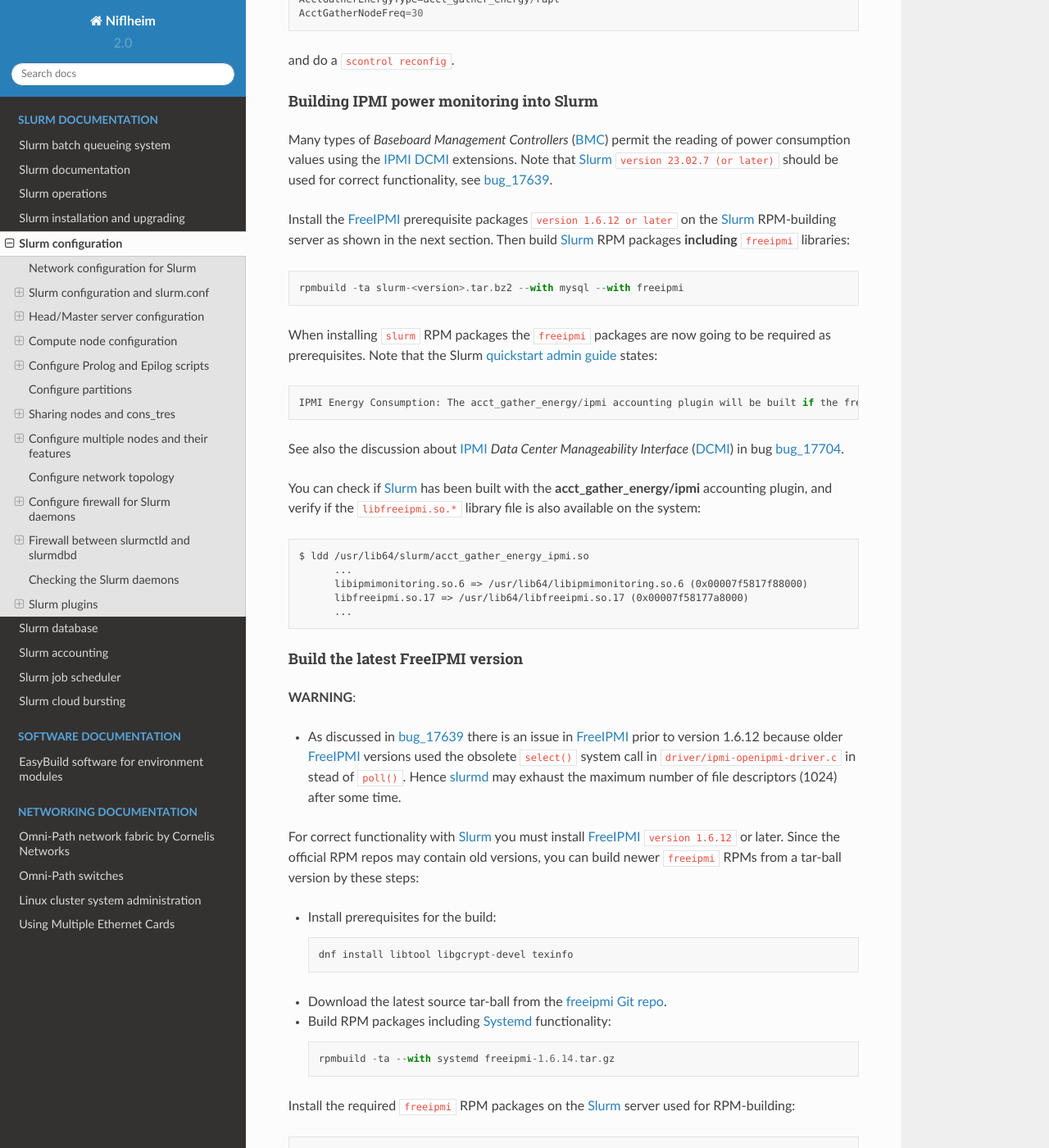
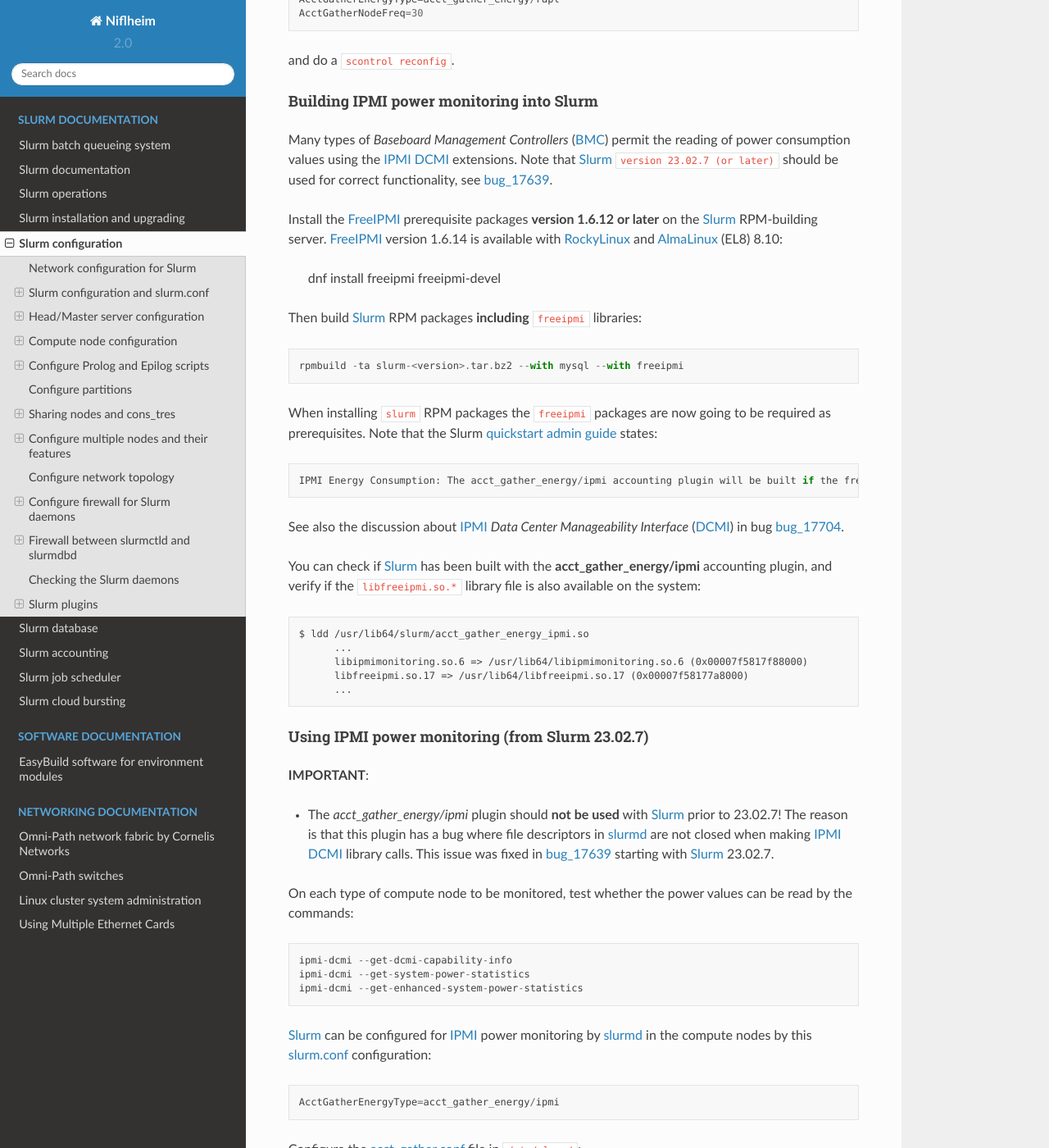
Before and after one commit to OleHolmNielsen/Niflheim_system, a Sphinx documentation site: the page built from docs/Slurm_configuration.rst, in a window 1280 px wide and 1400 px high, scrolled down 17673 px. Shown: the whole window at 82% size. Built offline with Sphinx 7.4.7 and the Read the Docs theme 2.0.0, drawn with Linux system fonts in a browser that asks for light colours; some of the changed text lies outside the part shown.

Commit message:
Removed section about building freeipmi RPMs

```diff
--- a/docs/Slurm_configuration.rst
+++ b/docs/Slurm_configuration.rst
@@ -718,7 +718,11 @@
 Many types of *Baseboard Management Controllers* (BMC_) permit the reading of power consumption values using the IPMI_ DCMI_ extensions.
 Note that Slurm_ ``version 23.02.7 (or later)`` should be used for correct functionality, see bug_17639_.
 
-Install the FreeIPMI_ prerequisite packages ``version 1.6.12 or later`` on the Slurm_ RPM-building server as shown in the next section.
+Install the FreeIPMI_ prerequisite packages **version 1.6.12 or later** on the Slurm_ RPM-building server.
+FreeIPMI_ version 1.6.14 is available with RockyLinux_ and AlmaLinux_ (EL8) 8.10:
+
+  dnf install freeipmi freeipmi-devel
+
 Then build Slurm_ RPM packages **including** ``freeipmi`` libraries::
 
   rpmbuild -ta slurm-<version>.tar.bz2 --with mysql --with freeipmi
@@ -739,44 +743,12 @@
         libfreeipmi.so.17 => /usr/lib64/libfreeipmi.so.17 (0x00007f58177a8000)
         ...
 
+.. _bug_17639: https://bugs.schedmd.com/show_bug.cgi?id=17639
+.. _bug_17704: https://bugs.schedmd.com/show_bug.cgi?id=17704
+.. _RockyLinux: https://www.rockylinux.org
+.. _AlmaLinux: https://www.almalinux.org
 .. _BMC: https://www.techopedia.com/definition/15941/baseboard-management-controller-bmc
 .. _IPMI: https://en.wikipedia.org/wiki/Intelligent_Platform_Management_Interface
-.. _bug_17704: https://bugs.schedmd.com/show_bug.cgi?id=17704
-
-Build the latest FreeIPMI version
-.......................................
-
-**WARNING**:
-
-* As discussed in bug_17639_ there is an issue in FreeIPMI_ prior to version 1.6.12
-  because older FreeIPMI_ versions used the obsolete ``select()`` system call in ``driver/ipmi-openipmi-driver.c`` in stead of ``poll()``.
-  Hence slurmd_ may exhaust the maximum number of file descriptors (1024) after some time.
-
-.. _bug_17639: https://bugs.schedmd.com/show_bug.cgi?id=17639
-
-For correct functionality with Slurm_ you must install FreeIPMI_ ``version 1.6.12`` or later.
-Since the official RPM repos may contain old versions,
-you can build newer ``freeipmi`` RPMs from a tar-ball version by these steps:
-
-* Install prerequisites for the build::
-
-    dnf install libtool libgcrypt-devel texinfo
-
-* Download the latest source tar-ball from the `freeipmi Git repo <https://git.savannah.gnu.org/cgit/freeipmi.git/>`_.
-
-* Build RPM packages including Systemd_ functionality::
-
-    rpmbuild -ta --with systemd freeipmi-1.6.14.tar.gz
-
-Install the required ``freeipmi`` RPM packages on the Slurm_ server used for RPM-building::
-
-  dnf install freeipmi-1.6.14*rpm freeipmi-devel-1.6.14*rpm
-
-Install also on all compute nodes::
-
-  dnf install freeipmi-1.6.14*rpm
-
-.. _Systemd: https://en.wikipedia.org/wiki/Systemd
 
 Using IPMI power monitoring (from Slurm 23.02.7)
 ................................................
@@ -1064,7 +1036,6 @@
 .. _ARP_Cache: https://en.wikipedia.org/wiki/ARP_cache
 .. _arp: https://man7.org/linux/man-pages/man8/arp.8.html
 .. _SOMAXCONN: https://docs.kernel.org/networking/ip-sysctl.html?highlight=net+core+somaxconn
-
 .. _configure_maximum_number_of_open_files:
 
 Configure maximum number of open files
```
Also changed, not shown: other parts of docs/Slurm_configuration.rst (+2 -0 lines).
